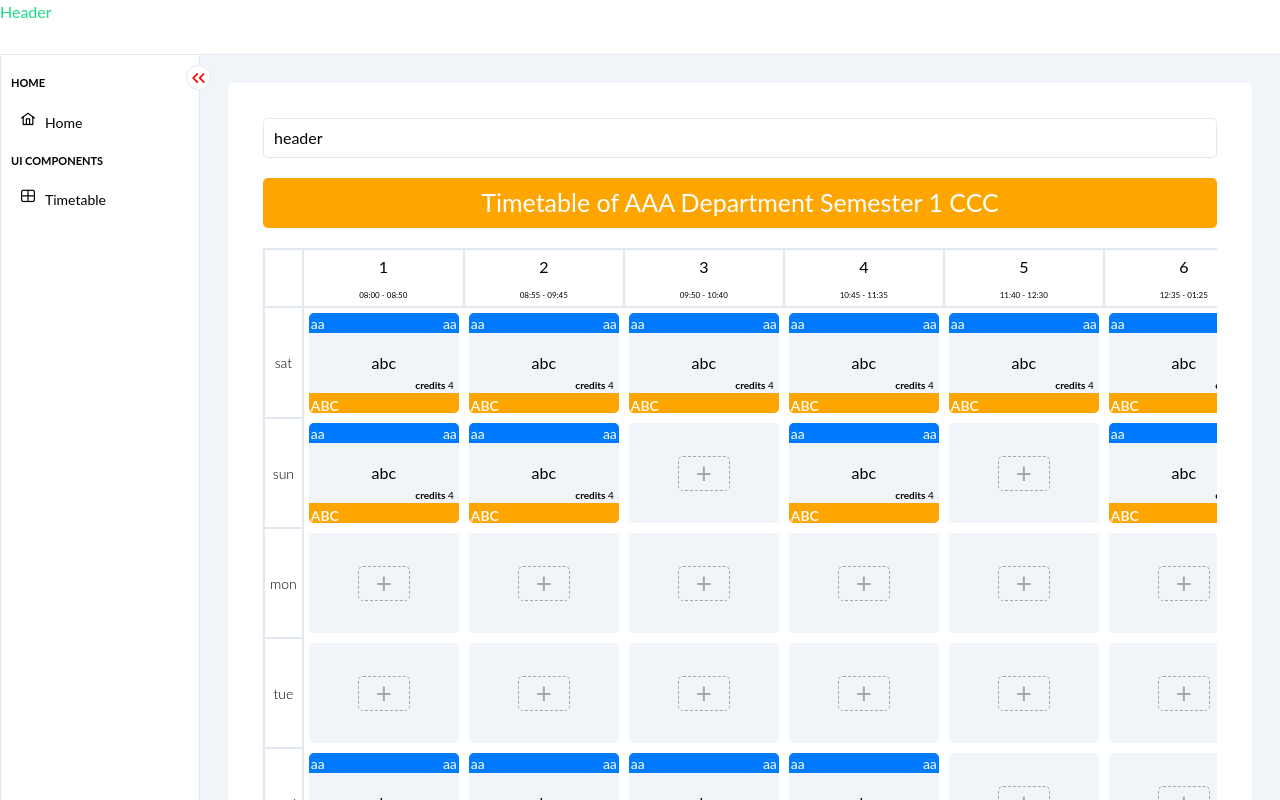
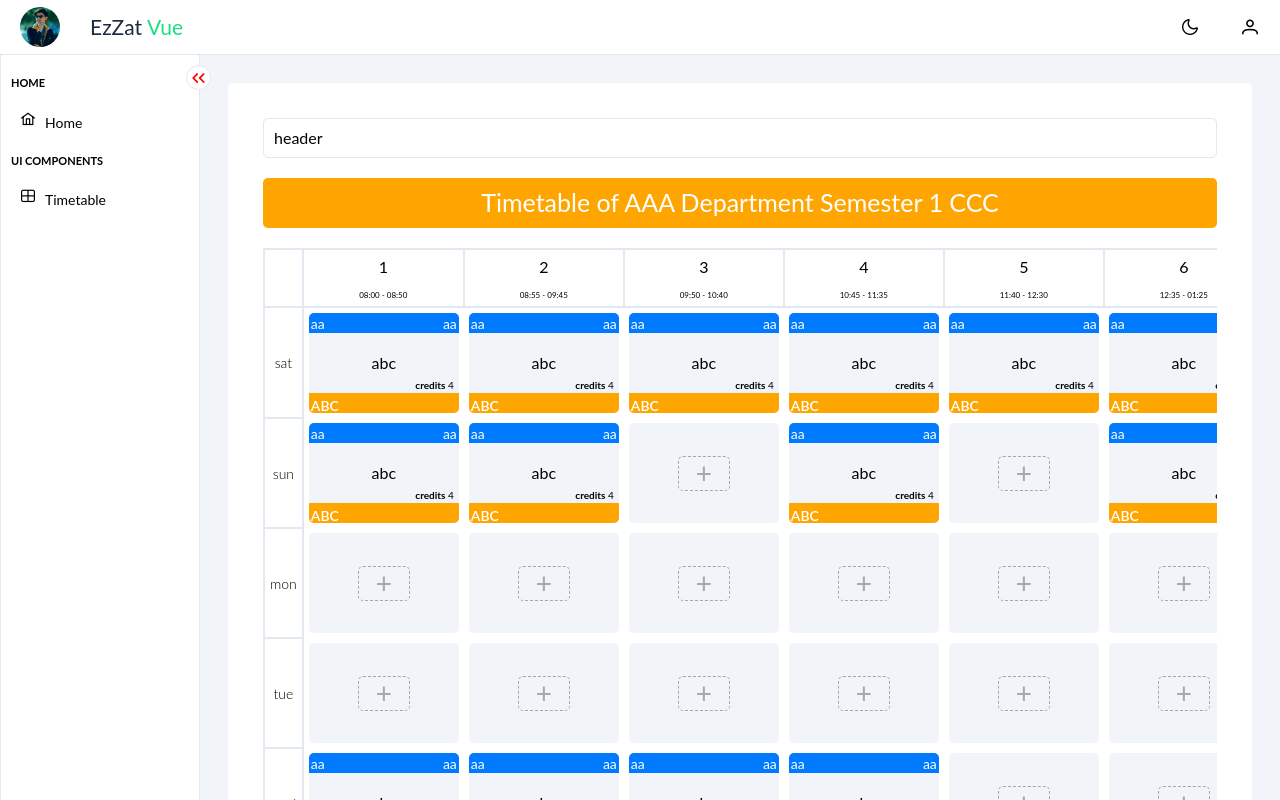
Before and after one commit to EzzatKhaqan/Vue-Journey, a Vue app in the folder module-library/: page /timetable in a window 1280 px wide. Built offline with nearby package versions, Linux system fonts and the light colour scheme.

Commit message:
Add header styles for layout with logo, title, and options

```diff
--- /dev/null
+++ b/module-library/src/assets/style/layout/header.scss
@@ -0,0 +1,76 @@
+.header {
+  width: 100%;
+  height: 55px;
+  border-bottom: 1px solid var(--e-border-color);
+  background: var(--e-white);
+  position: fixed;
+  top: 0;
+  display: flex;
+  justify-content: space-between;
+  user-select: none;
+
+  .header-logo-container {
+    height: 100%;
+    display: flex;
+    justify-content: center;
+    align-items: center;
+
+    .header-logo,
+    .header-title {
+      height: 100%;
+      display: flex;
+      justify-content: center;
+      align-items: center;
+      margin: 0 20px;
+      img {
+        width: 40px;
+        height: 40px;
+        border-radius: 50%;
+        object-fit: cover;
+      }
+    }
+    .header-title {
+      color: var(--e-primary-green);
+      font-size: 21px;
+      margin: 0 10px;
+      span {
+        color: var(--e-dark-navy);
+        margin-right: 5px;
+      }
+    }
+  }
+
+  .header-options {
+    height: 100%;
+    display: flex;
+    justify-content: center;
+    align-items: center;
+
+    .header-theme,
+    .header-user {
+      height: 100%;
+      display: flex;
+      justify-content: center;
+      align-items: center;
+      margin: 0 10px;
+      border-radius: 50%;
+      .toggle-theme-btn,
+      .user {
+        cursor: pointer;
+        width: 40px;
+        height: 40px;
+        border-radius: 50%;
+        display: flex;
+        justify-content: center;
+        align-items: center;
+        transition: all 0.2s ease-in;
+        i {
+          font-size: 16px;
+        }
+        &:hover {
+          background-color: var(--e-surface-ground);
+        }
+      }
+    }
+  }
+}
--- a/module-library/src/assets/style/layout/layout.scss
+++ b/module-library/src/assets/style/layout/layout.scss
@@ -2,3 +2,4 @@
 @use "./main.scss";
 @use "./sidebar.scss";
 @use "./footer.scss";
+@use "./header.scss";
--- a/module-library/src/assets/style/layout/sidebar.scss
+++ b/module-library/src/assets/style/layout/sidebar.scss
@@ -62,6 +62,7 @@
     }
     .page-wrapper {
       margin-left: 0;
+      width: 100%;
     }
   }
 }
--- a/module-library/src/layout/Header.vue
+++ b/module-library/src/layout/Header.vue
@@ -1,18 +1,27 @@
 <script setup></script>
 <template>
     <div class="header">
-        <h1>Header</h1>
+        <div class="header-logo-container">
+            <div class="header-logo">
+                <img src="../assets/images/IMG_5567.jpg" alt="Photo">
+            </div>
+            <div class="header-title">
+                <span>EzZat</span> Vue
+            </div>
+        </div>
+        <div className="header-options">
+            <div className="header-theme">
+                <div className="toggle-theme-btn">
+                    <i className="pi pi-moon"></i>
+                </div>
+            </div>
+            <div className="header-user">
+                <div className="user">
+                    <i className="pi pi-user"></i>
+                </div>
+            </div>
+        </div>
     </div>
 </template>
 
-<style>
-.header {
-    width: 100%;
-    height: 55px;
-    color: var(--e-primary-green);
-    border-bottom: 1px solid var(--e-border-color);
-    background: var(--e-white);
-    position: fixed;
-    top: 0;
-}
-</style>
+<style></style>
```
Also changed, not shown: module-library/src/assets/images/IMG_5567.jpg (added).
